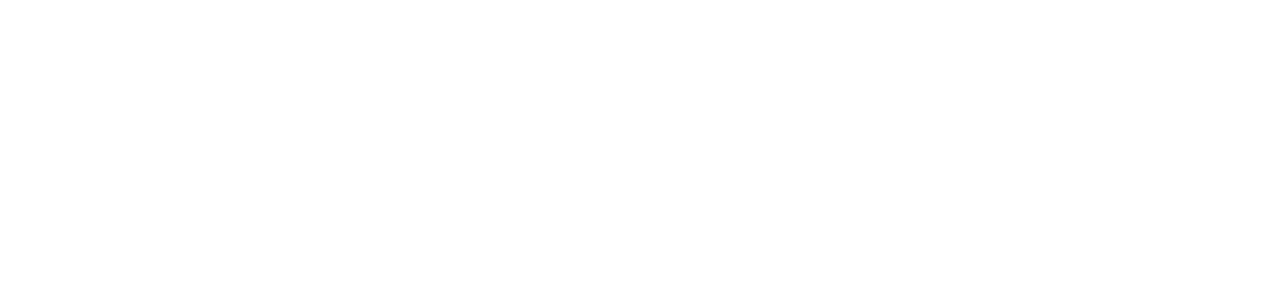
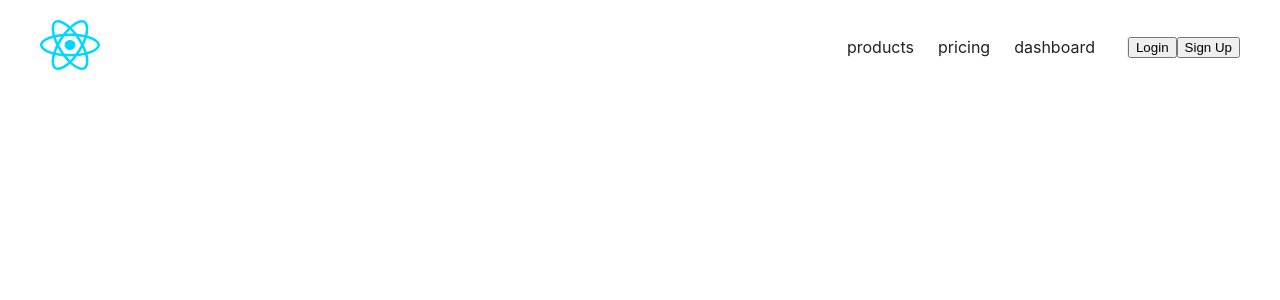
Before and after one commit to etoyadadaya/practice-react, a React (Create React App) app: page / in a window 1280 px wide. Shown: the top 300 px of the page. Built offline with nearby package versions, Linux system fonts and the light colour scheme.

Commit message:
header added

```diff
--- a/package.json
+++ b/package.json
@@ -34,5 +34,8 @@
       "last 1 firefox version",
       "last 1 safari version"
     ]
+  },
+  "devDependencies": {
+    "sass": "^1.53.0"
   }
 }
--- a/src/App.js
+++ b/src/App.js
@@ -1,7 +1,11 @@
-function App() {
-  return (
-    <div className="App"></div>
-  );
+import Header from './components/Header/Header'
+
+const App = () => {
+  return <div>
+
+  <Header />
+
+  </div>
 }
 
 export default App
--- /dev/null
+++ b/src/components/Header/Header.jsx
@@ -0,0 +1,30 @@
+import React from 'react'
+import LogoImage from '../../assets/img/react.svg'
+import {menu} from "./menu"
+
+import styles from './Header.module.scss'
+
+const Header = () => {
+  return (
+    <div className={styles.header}>
+      <div className={styles.logo}>
+        <img src={LogoImage} alt="" height='50' width='60' />
+      </div>
+      <div className={styles.wrapper}>
+        <ul className={styles.menu}>
+          {menu.map((item, idx) => (
+            <li key={`menu item ${idx}`}>
+              <a href={item.link}>{item.title}</a>
+            </li>
+          ))}
+        </ul>
+        <div className={styles.buttons}>
+          <button className={styles['login-button']}>Login</button>
+          <button className={styles['sign-up-button']}>Sign Up</button>
+        </div>
+      </div>
+    </div>
+  )
+}
+
+export default Header
--- /dev/null
+++ b/src/components/Header/Header.module.scss
@@ -0,0 +1,55 @@
+.header {
+  display: flex;
+  align-items: center;
+  justify-content: space-between;
+  padding: 20px 40px;
+
+  .wrapper {
+    display: flex;
+    align-items: center;
+
+    .menu {
+      list-style-type: none;
+      padding-right: 20px;
+      border-right: 1px solid #EDEDED;
+
+      >li {
+        display: inline-block;
+
+        >a {
+          display: block;
+          font-size: 16px;
+          color: #222;
+          padding: 0 12px;
+          text-decoration: none;
+        }
+
+      }
+
+      .buttons {
+        display: flex;
+        align-items: center;
+        background-color: transparent;
+
+        >button {
+          cursor: pointer;
+          border: none;
+          outline: none;
+          padding-left: 20px;
+        }
+
+        .login-button {
+          font-size: 16px;
+          color: #222;
+          padding: 0 6px;
+        }
+
+        .sign-up-button {
+          margin-left: 15px;
+          padding: 10px 8px;
+          border: 1px solid #E1E1E1;
+        }
+      }
+    }
+  }
+}
--- /dev/null
+++ b/src/components/Header/menu.js
@@ -0,0 +1,14 @@
+export const menu = [
+  {
+    title: 'products',
+    link: '/'
+  },
+  {
+    title: 'pricing',
+    link: '/'
+  },
+  {
+    title: 'dashboard',
+    link: '/'
+  }
+]
```
Also changed, not shown: src/assets/img/react.svg (added), 1 other file (tests, documents, lock files or other folders).
